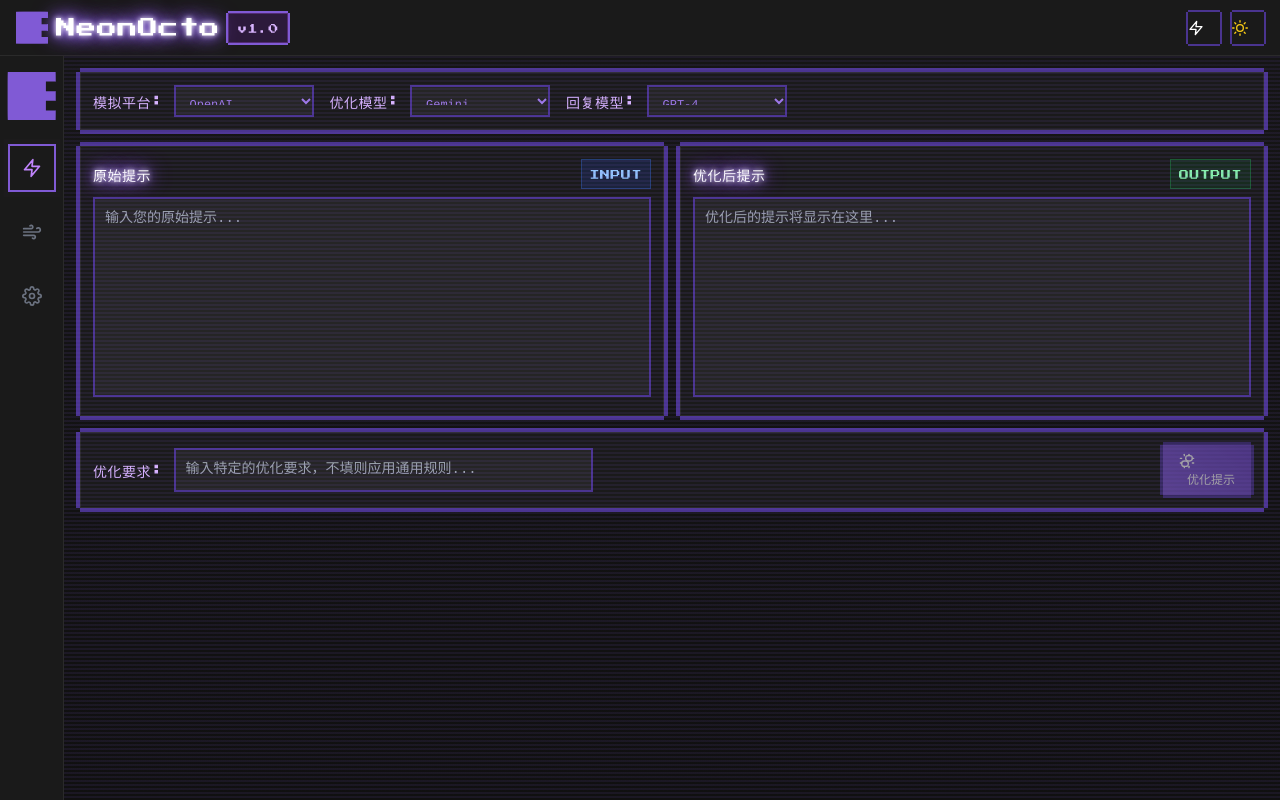
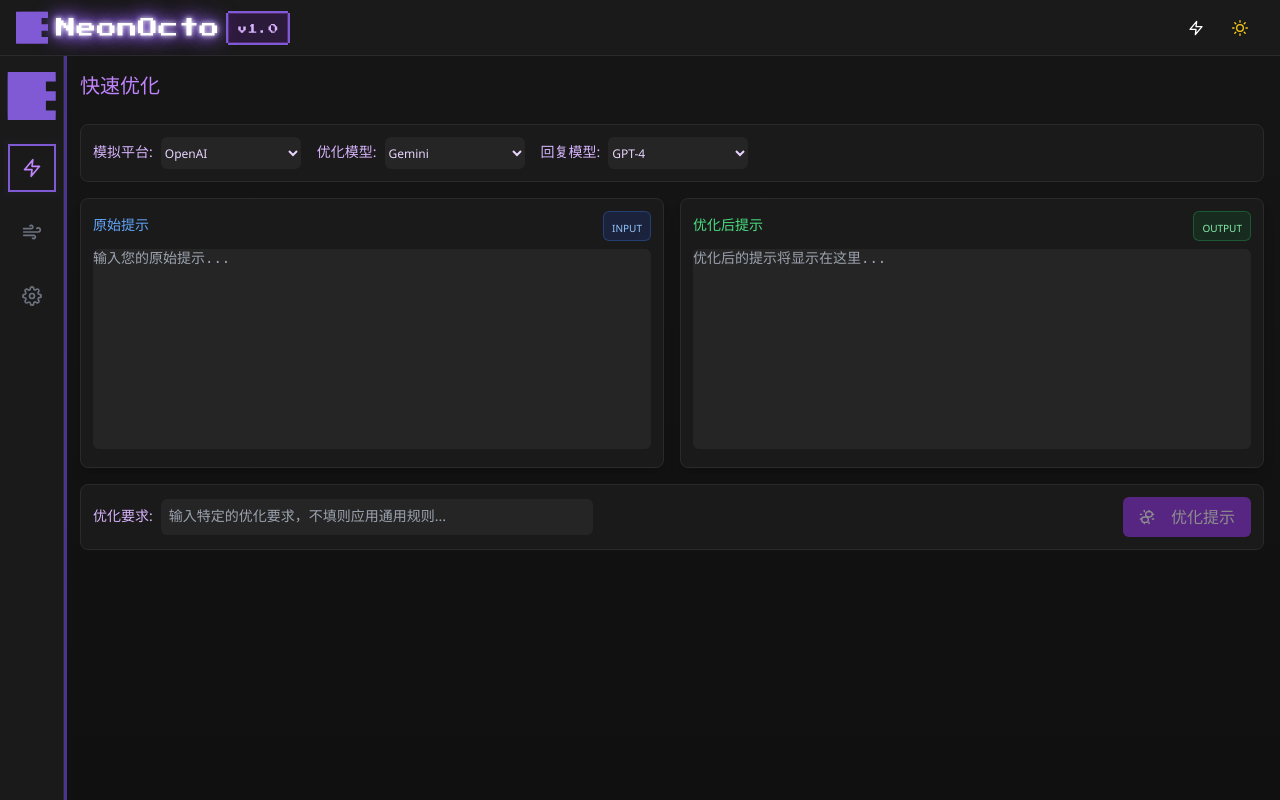
Before and after one commit to xyzbit/NeonOcto, a Vue app: page /optimization/quick in a window 1280 px wide. Built offline with nearby package versions, Linux system fonts and the light colour scheme.

Commit message:
更新依赖版本，调整样式格式，优化组件结构，增强代码可读性。

```diff
--- a/package.json
+++ b/package.json
@@ -26,6 +26,6 @@
     "@vue/tsconfig": "^0.7.0",
     "typescript": "~5.8.3",
     "vite": "^6.3.5",
-    "vue-tsc": "^2.2.8"
+    "vue-tsc": "^2.2.10"
   }
 }
--- a/src/components/QuickOptimization.vue
+++ b/src/components/QuickOptimization.vue
@@ -1,13 +1,18 @@
 <template>
-  <div class="h-full flex flex-col p-4 overflow-auto bg-gradient-to-b from-[#151515] to-[#101010] dark:from-[#0d0d0d] dark:to-[#080808] pixel-scan">
+  <div
+    class="h-full flex flex-col p-4 overflow-auto bg-gradient-to-b from-[#151515] to-[#101010] dark:from-[#0d0d0d] dark:to-[#080808]">
+    <!-- 添加页面标题 -->
+    <div class="flex items-center mb-6">
+      <h2 class="text-xl text-purple-400">快速优化</h2>
+    </div>
+
     <!-- 平台和模型选择栏 -->
-    <div class="flex items-center gap-4 mb-4 p-3 bg-[#1a1a1a] dark:bg-[#121212] border border-[#2a2a2a] dark:border-[#333333] pixel-card">
+    <div
+      class="flex items-center gap-4 mb-4 p-3 bg-[#1a1a1a] dark:bg-[#121212] border border-[#2a2a2a] dark:border-[#333333] rounded-lg">
       <div class="flex items-center gap-2">
-        <span class="text-sm text-purple-300 pixel-font">模拟平台:</span>
-        <select
-          v-model="selectedPlatform"
-          class="w-[140px] h-8 text-xs bg-[#252525] border-[#333333] text-purple-200 rounded-none pixel-input"
-        >
+        <span class="text-sm text-purple-300">模拟平台:</span>
+        <select v-model="selectedPlatform"
+          class="w-[140px] h-8 text-xs bg-[#252525] border-[#333333] text-purple-200 rounded-md">
           <option value="openai">OpenAI</option>
           <option value="anthropic">Anthropic</option>
           <option value="google">Google</option>
@@ -15,11 +20,9 @@
       </div>
 
       <div class="flex items-center gap-2">
-        <span class="text-sm text-purple-300 pixel-font">优化模型:</span>
-        <select
-          v-model="optimizationModel"
-          class="w-[140px] h-8 text-xs bg-[#252525] border-[#333333] text-purple-200 rounded-none pixel-input"
-        >
+        <span class="text-sm text-purple-300">优化模型:</span>
+        <select v-model="optimizationModel"
+          class="w-[140px] h-8 text-xs bg-[#252525] border-[#333333] text-purple-200 rounded-md">
           <option value="gemini">Gemini</option>
           <option value="gpt4">GPT-4</option>
           <option value="claude">Claude</option>
@@ -27,11 +30,9 @@
       </div>
 
       <div class="flex items-center gap-2">
-        <span class="text-sm text-purple-300 pixel-font">回复模型:</span>
-        <select
-          v-model="responseModel"
-          class="w-[140px] h-8 text-xs bg-[#252525] border-[#333333] text-purple-200 rounded-none pixel-input"
-        >
+        <span class="text-sm text-purple-300">回复模型:</span>
+        <select v-model="responseModel"
+          class="w-[140px] h-8 text-xs bg-[#252525] border-[#333333] text-purple-200 rounded-md">
           <option value="gpt4">GPT-4</option>
           <option value="gpt35">GPT-3.5</option>
           <option value="claude">Claude</option>
@@ -43,41 +44,34 @@
     <!-- 提示词编辑区域 -->
     <div class="grid grid-cols-2 gap-4 mb-4">
       <!-- 原始提示 -->
-      <div class="border border-[#2a2a2a] dark:border-[#333333] bg-[#1a1a1a] dark:bg-[#121212] shadow-lg rounded-none pixel-card">
+      <div class="border border-[#2a2a2a] dark:border-[#333333] bg-[#1a1a1a] dark:bg-[#121212] shadow-lg rounded-lg">
         <div class="p-3">
           <div class="flex justify-between items-center mb-2">
-            <h3 class="text-sm text-blue-400 pixel-font neon-text">原始提示</h3>
-            <div class="bg-blue-900/30 border border-blue-500/30 px-2 py-0.5 rounded-none">
-              <span class="text-[10px] text-blue-300 pixel-font">INPUT</span>
+            <h3 class="text-sm text-blue-400">原始提示</h3>
+            <div class="bg-blue-900/30 border border-blue-500/30 px-2 py-0.5 rounded-md">
+              <span class="text-[10px] text-blue-300">INPUT</span>
             </div>
           </div>
-          <textarea
-            v-model="originalPrompt"
-            placeholder="输入您的原始提示..."
-            class="min-h-[200px] w-full text-sm bg-[#252525] border-[#333333] text-blue-200 font-mono resize-none focus:ring-blue-500/50 focus:border-blue-500/50 rounded-none pixel-input"
-          ></textarea>
+          <textarea v-model="originalPrompt" placeholder="输入您的原始提示..."
+            class="min-h-[200px] w-full text-sm bg-[#252525] border-[#333333] text-blue-200 font-mono resize-none focus:ring-blue-500/50 focus:border-blue-500/50 rounded-md"></textarea>
         </div>
       </div>
 
       <!-- 优化后提示 -->
-      <div class="border border-[#2a2a2a] dark:border-[#333333] bg-[#1a1a1a] dark:bg-[#121212] shadow-lg rounded-none pixel-card">
+      <div class="border border-[#2a2a2a] dark:border-[#333333] bg-[#1a1a1a] dark:bg-[#121212] shadow-lg rounded-lg">
         <div class="p-3">
           <div class="flex justify-between items-center mb-2">
-            <h3 class="text-sm text-green-400 pixel-font neon-text">优化后提示</h3>
-            <div class="bg-green-900/30 border border-green-500/30 px-2 py-0.5 rounded-none">
-              <span class="text-[10px] text-green-300 pixel-font">OUTPUT</span>
+            <h3 class="text-sm text-green-400">优化后提示</h3>
+            <div class="bg-green-900/30 border border-green-500/30 px-2 py-0.5 rounded-md">
+              <span class="text-[10px] text-green-300">OUTPUT</span>
             </div>
           </div>
-          <textarea
-            v-model="optimizedPrompt"
-            placeholder="优化后的提示将显示在这里..."
-            readonly
-            class="min-h-[200px] w-full text-sm bg-[#252525] border-[#333333] text-green-200 font-mono resize-none focus:ring-green-500/50 focus:border-green-500/50 rounded-none pixel-input"
-          ></textarea>
+          <textarea v-model="optimizedPrompt" placeholder="优化后的提示将显示在这里..." readonly
+            class="min-h-[200px] w-full text-sm bg-[#252525] border-[#333333] text-green-200 font-mono resize-none focus:ring-green-500/50 focus:border-green-500/50 rounded-md"></textarea>
 
           <div v-if="optimizedPrompt" class="mt-4">
-            <div class="text-sm text-green-400 pixel-font">应用的优化要求</div>
-            <div class="text-xs bg-[#252525] p-2 rounded-none border border-[#333333] text-green-200 font-mono pixel-input">
+            <div class="text-sm text-green-400">应用的优化要求</div>
+            <div class="text-xs bg-[#252525] p-2 rounded-md border border-[#333333] text-green-200 font-mono">
               {{ optimizationRequirements || "应用通用优化规则" }}
             </div>
           </div>
@@ -86,30 +80,28 @@
     </div>
 
     <!-- 优化控制区域 -->
-    <div class="flex justify-between items-center mb-4 p-3 bg-[#1a1a1a] dark:bg-[#121212] border border-[#2a2a2a] dark:border-[#333333] rounded-none pixel-card">
+    <div
+      class="flex justify-between items-center mb-4 p-3 bg-[#1a1a1a] dark:bg-[#121212] border border-[#2a2a2a] dark:border-[#333333] rounded-lg">
       <div class="flex items-center gap-2 flex-1 max-w-[500px]">
-        <span class="text-sm text-purple-300 whitespace-nowrap pixel-font">优化要求:</span>
-        <input
-          v-model="optimizationRequirements"
-          placeholder="输入特定的优化要求，不填则应用通用规则..."
-          class="text-sm flex-1 bg-[#252525] border-[#333333] text-purple-200 rounded-none p-2 pixel-input"
-        />
+        <span class="text-sm text-purple-300 whitespace-nowrap">优化要求:</span>
+        <input v-model="optimizationRequirements" placeholder="输入特定的优化要求，不填则应用通用规则..."
+          class="text-sm flex-1 bg-[#252525] border-[#333333] text-purple-200 rounded-md p-2" />
       </div>
 
       <div class="flex gap-2">
-        <button
-          @click="handleOptimize"
-          :disabled="!originalPrompt || isOptimizing"
-          class="pixel-button"
-        >
+        <button @click="handleOptimize" :disabled="!originalPrompt || isOptimizing"
+          class="bg-purple-600 hover:bg-purple-700 text-white px-4 py-2 rounded-md flex items-center gap-2 disabled:opacity-50 disabled:cursor-not-allowed">
           <span v-if="isOptimizing" class="mr-2">
             <svg class="animate-spin h-4 w-4" xmlns="http://www.w3.org/2000/svg" fill="none" viewBox="0 0 24 24">
               <circle class="opacity-25" cx="12" cy="12" r="10" stroke="currentColor" stroke-width="4"></circle>
-              <path class="opacity-75" fill="currentColor" d="M4 12a8 8 0 018-8V0C5.373 0 0 5.373 0 12h4zm2 5.291A7.962 7.962 0 014 12H0c0 3.042 1.135 5.824 3 7.938l3-2.647z"></path>
+              <path class="opacity-75" fill="currentColor"
+                d="M4 12a8 8 0 018-8V0C5.373 0 0 5.373 0 12h4zm2 5.291A7.962 7.962 0 014 12H0c0 3.042 1.135 5.824 3 7.938l3-2.647z">
+              </path>
             </svg>
           </span>
           <span v-else class="mr-2">
-            <svg xmlns="http://www.w3.org/2000/svg" width="16" height="16" viewBox="0 0 24 24" fill="none" stroke="currentColor" stroke-width="2" stroke-linecap="round" stroke-linejoin="round">
+            <svg xmlns="http://www.w3.org/2000/svg" width="16" height="16" viewBox="0 0 24 24" fill="none"
+              stroke="currentColor" stroke-width="2" stroke-linecap="round" stroke-linejoin="round">
               <path d="M15 4V2"></path>
               <path d="M15 22v-2"></path>
               <path d="M8 22v-2"></path>
@@ -125,12 +117,10 @@
           {{ isOptimizing ? '优化中...' : '优化提示' }}
         </button>
 
-        <button
-          v-if="optimizedPrompt"
-          @click="continueOptimization"
-          class="pixel-button"
-        >
-          <svg xmlns="http://www.w3.org/2000/svg" width="16" height="16" viewBox="0 0 24 24" fill="none" stroke="currentColor" stroke-width="2" stroke-linecap="round" stroke-linejoin="round" class="mr-2">
+        <button v-if="optimizedPrompt" @click="continueOptimization"
+          class="bg-purple-600 hover:bg-purple-700 text-white px-4 py-2 rounded-md flex items-center gap-2">
+          <svg xmlns="http://www.w3.org/2000/svg" width="16" height="16" viewBox="0 0 24 24" fill="none"
+            stroke="currentColor" stroke-width="2" stroke-linecap="round" stroke-linejoin="round" class="mr-2">
             <polyline points="17 1 21 5 17 9"></polyline>
             <path d="M3 11V9a4 4 0 0 1 4-4h14"></path>
             <polyline points="7 23 3 19 7 15"></polyline>
@@ -142,36 +132,34 @@
     </div>
 
     <!-- 测试区域 -->
-    <div v-if="optimizedPrompt" class="border border-[#2a2a2a] dark:border-[#333333] bg-[#1a1a1a] dark:bg-[#121212] shadow-lg rounded-none p-3 pixel-card">
+    <div v-if="optimizedPrompt"
+      class="border border-[#2a2a2a] dark:border-[#333333] bg-[#1a1a1a] dark:bg-[#121212] shadow-lg rounded-lg p-3">
       <div class="flex justify-between items-center mb-3">
-        <h3 class="text-purple-400 pixel-font neon-text">测试问题</h3>
-        <div class="bg-purple-900/30 border border-purple-500/30 px-2 py-0.5 rounded-none">
-          <span class="text-[10px] text-purple-300 pixel-font">TEST</span>
+        <h3 class="text-purple-400">测试问题</h3>
+        <div class="bg-purple-900/30 border border-purple-500/30 px-2 py-0.5 rounded-md">
+          <span class="text-[10px] text-purple-300">TEST</span>
         </div>
       </div>
 
       <div class="mb-4">
-        <textarea
-          v-model="testQuestion"
-          placeholder="输入测试问题来比较优化前后的回复效果..."
-          class="w-full h-20 text-sm bg-[#252525] border-[#333333] text-purple-200 font-mono resize-none rounded-none p-2 pixel-input"
-        ></textarea>
+        <textarea v-model="testQuestion" placeholder="输入测试问题来比较优化前后的回复效果..."
+          class="w-full h-20 text-sm bg-[#252525] border-[#333333] text-purple-200 font-mono resize-none rounded-md p-2"></textarea>
       </div>
 
       <div class="flex justify-center mb-4">
-        <button
-          @click="handleCompare"
-          :disabled="!testQuestion || isComparing"
-          class="pixel-button"
-        >
+        <button @click="handleCompare" :disabled="!testQuestion || isComparing"
+          class="bg-purple-600 hover:bg-purple-700 text-white px-4 py-2 rounded-md flex items-center gap-2 disabled:opacity-50 disabled:cursor-not-allowed">
           <span v-if="isComparing" class="mr-2">
             <svg class="animate-spin h-4 w-4" xmlns="http://www.w3.org/2000/svg" fill="none" viewBox="0 0 24 24">
               <circle class="opacity-25" cx="12" cy="12" r="10" stroke="currentColor" stroke-width="4"></circle>
-              <path class="opacity-75" fill="currentColor" d="M4 12a8 8 0 018-8V0C5.373 0 0 5.373 0 12h4zm2 5.291A7.962 7.962 0 014 12H0c0 3.042 1.135 5.824 3 7.938l3-2.647z"></path>
+              <path class="opacity-75" fill="currentColor"
+                d="M4 12a8 8 0 018-8V0C5.373 0 0 5.373 0 12h4zm2 5.291A7.962 7.962 0 014 12H0c0 3.042 1.135 5.824 3 7.938l3-2.647z">
+              </path>
             </svg>
           </span>
           <span v-else class="mr-2">
-            <svg xmlns="http://www.w3.org/2000/svg" class="h-4 w-4" width="24" height="24" viewBox="0 0 24 24" fill="none" stroke="currentColor" stroke-width="2" stroke-linecap="round" stroke-linejoin="round">
+            <svg xmlns="http://www.w3.org/2000/svg" class="h-4 w-4" width="24" height="24" viewBox="0 0 24 24"
+              fill="none" stroke="currentColor" stroke-width="2" stroke-linecap="round" stroke-linejoin="round">
               <polyline points="8 9 12 5 16 9"></polyline>
               <line x1="12" y1="5" x2="12" y2="19"></line>
             </svg>
@@ -183,94 +171,96 @@
       <!-- 对比结果区域 -->
       <div v-if="originalResponse || optimizedResponse" class="grid grid-cols-2 gap-4">
         <!-- 原始提示回复 -->
-        <div class="border border-[#333333] rounded-none p-3 pixel-card">
+        <div class="border border-[#333333] rounded-lg p-3">
           <div class="flex justify-between items-center mb-2">
-            <h4 class="text-blue-400 pixel-font neon-text">原始提示回复</h4>
+            <h4 class="text-blue-400">原始提示回复</h4>
             <div class="flex items-center gap-1">
-              <button
-                @click="setResponseFeedback('original', 'thumbsUp', !originalThumbsUp)"
-                :class="[
-                  'h-6 w-6 rounded-none flex items-center justify-center',
-                  originalThumbsUp ? 'bg-blue-900/30 text-blue-400' : 'text-gray-500 hover:text-blue-400'
-                ]"
-              >
-                <svg xmlns="http://www.w3.org/2000/svg" class="h-4 w-4" viewBox="0 0 24 24" fill="none" stroke="currentColor" stroke-width="2" stroke-linecap="round" stroke-linejoin="round">
-                  <path d="M14 9V5a3 3 0 0 0-3-3l-4 9v11h11.28a2 2 0 0 0 2-1.7l1.38-9a2 2 0 0 0-2-2.3zM7 22H4a2 2 0 0 1-2-2v-7a2 2 0 0 1 2-2h3"></path>
+              <button @click="setResponseFeedback('original', 'thumbsUp', !originalThumbsUp)" :class="[
+                'h-6 w-6 rounded-md flex items-center justify-center',
+                originalThumbsUp ? 'bg-blue-900/30 text-blue-400' : 'text-gray-500 hover:text-blue-400'
+              ]">
+                <svg xmlns="http://www.w3.org/2000/svg" class="h-4 w-4" viewBox="0 0 24 24" fill="none"
+                  stroke="currentColor" stroke-width="2" stroke-linecap="round" stroke-linejoin="round">
+                  <path
+                    d="M14 9V5a3 3 0 0 0-3-3l-4 9v11h11.28a2 2 0 0 0 2-1.7l1.38-9a2 2 0 0 0-2-2.3zM7 22H4a2 2 0 0 1-2-2v-7a2 2 0 0 1 2-2h3">
+                  </path>
                 </svg>
               </button>
-              <button
-                @click="setResponseFeedback('original', 'thumbsDown', !originalThumbsDown)"
-                :class="[
-                  'h-6 w-6 rounded-none flex items-center justify-center',
-                  originalThumbsDown ? 'bg-red-900/30 text-red-400' : 'text-gray-500 hover:text-red-400'
-                ]"
-              >
-                <svg xmlns="http://www.w3.org/2000/svg" class="h-4 w-4" viewBox="0 0 24 24" fill="none" stroke="currentColor" stroke-width="2" stroke-linecap="round" stroke-linejoin="round">
-                  <path d="M10 15v4a3 3 0 0 0 3 3l4-9V2H5.72a2 2 0 0 0-2 1.7l-1.38 9a2 2 0 0 0 2 2.3zm7-13h2.67A2.31 2.31 0 0 1 22 4v7a2.31 2.31 0 0 1-2.33 2H17"></path>
+              <button @click="setResponseFeedback('original', 'thumbsDown', !originalThumbsDown)" :class="[
+                'h-6 w-6 rounded-md flex items-center justify-center',
+                originalThumbsDown ? 'bg-red-900/30 text-red-400' : 'text-gray-500 hover:text-red-400'
+              ]">
+                <svg xmlns="http://www.w3.org/2000/svg" class="h-4 w-4" viewBox="0 0 24 24" fill="none"
+                  stroke="currentColor" stroke-width="2" stroke-linecap="round" stroke-linejoin="round">
+                  <path
+                    d="M10 15v4a3 3 0 0 0 3 3l4-9V2H5.72a2 2 0 0 0-2 1.7l-1.38 9a2 2 0 0 0 2 2.3zm7-13h2.67A2.31 2.31 0 0 1 22 4v7a2.31 2.31 0 0 1-2.33 2H17">
+                  </path>
                 </svg>
               </button>
             </div>
           </div>
           <div v-if="isComparing && !originalResponse" class="flex justify-center items-center h-32">
-            <svg class="animate-spin h-5 w-5 text-blue-400" xmlns="http://www.w3.org/2000/svg" fill="none" viewBox="0 0 24 24">
+            <svg class="animate-spin h-5 w-5 text-blue-400" xmlns="http://www.w3.org/2000/svg" fill="none"
+              viewBox="0 0 24 24">
               <circle class="opacity-25" cx="12" cy="12" r="10" stroke="currentColor" stroke-width="4"></circle>
-              <path class="opacity-75" fill="currentColor" d="M4 12a8 8 0 018-8V0C5.373 0 0 5.373 0 12h4zm2 5.291A7.962 7.962 0 014 12H0c0 3.042 1.135 5.824 3 7.938l3-2.647z"></path>
+              <path class="opacity-75" fill="currentColor"
+                d="M4 12a8 8 0 018-8V0C5.373 0 0 5.373 0 12h4zm2 5.291A7.962 7.962 0 014 12H0c0 3.042 1.135 5.824 3 7.938l3-2.647z">
+              </path>
             </svg>
           </div>
-          <div v-else class="text-sm text-blue-200 whitespace-pre-line pixel-input p-3">{{ originalResponse }}</div>
+          <div v-else class="text-sm text-blue-200 whitespace-pre-line bg-[#252525] p-3 rounded-md">{{ originalResponse
+          }}</div>
 
           <div v-if="originalThumbsDown" class="mt-2">
-            <textarea
-              v-model="originalFeedback"
-              placeholder="请提供改进建议..."
-              class="w-full h-20 resize-none bg-[#1f1f1f] border-[#333333] text-red-200 font-mono p-2 text-sm rounded-none pixel-input"
-            ></textarea>
+            <textarea v-model="originalFeedback" placeholder="请提供改进建议..."
+              class="w-full h-20 resize-none bg-[#1f1f1f] border-[#333333] text-red-200 font-mono p-2 text-sm rounded-md"></textarea>
           </div>
         </div>
 
         <!-- 优化后提示回复 -->
-        <div class="border border-[#333333] rounded-none p-3 pixel-card">
+        <div class="border border-[#333333] rounded-lg p-3">
           <div class="flex justify-between items-center mb-2">
-            <h4 class="text-green-400 pixel-font neon-text">优化后提示回复</h4>
+            <h4 class="text-green-400">优化后提示回复</h4>
             <div class="flex items-center gap-1">
-              <button
-                @click="setResponseFeedback('optimized', 'thumbsUp', !optimizedThumbsUp)"
-                :class="[
-                  'h-6 w-6 rounded-none flex items-center justify-center',
-                  optimizedThumbsUp ? 'bg-green-900/30 text-green-400' : 'text-gray-500 hover:text-green-400'
-                ]"
-              >
-                <svg xmlns="http://www.w3.org/2000/svg" class="h-4 w-4" viewBox="0 0 24 24" fill="none" stroke="currentColor" stroke-width="2" stroke-linecap="round" stroke-linejoin="round">
-                  <path d="M14 9V5a3 3 0 0 0-3-3l-4 9v11h11.28a2 2 0 0 0 2-1.7l1.38-9a2 2 0 0 0-2-2.3zM7 22H4a2 2 0 0 1-2-2v-7a2 2 0 0 1 2-2h3"></path>
+              <button @click="setResponseFeedback('optimized', 'thumbsUp', !optimizedThumbsUp)" :class="[
+                'h-6 w-6 rounded-md flex items-center justify-center',
+                optimizedThumbsUp ? 'bg-green-900/30 text-green-400' : 'text-gray-500 hover:text-green-400'
+              ]">
+                <svg xmlns="http://www.w3.org/2000/svg" class="h-4 w-4" viewBox="0 0 24 24" fill="none"
+                  stroke="currentColor" stroke-width="2" stroke-linecap="round" stroke-linejoin="round">
+                  <path
+                    d="M14 9V5a3 3 0 0 0-3-3l-4 9v11h11.28a2 2 0 0 0 2-1.7l1.38-9a2 2 0 0 0-2-2.3zM7 22H4a2 2 0 0 1-2-2v-7a2 2 0 0 1 2-2h3">
+                  </path>
                 </svg>
               </button>
-              <button
-                @click="setResponseFeedback('optimized', 'thumbsDown', !optimizedThumbsDown)"
-                :class="[
-                  'h-6 w-6 rounded-none flex items-center justify-center',
-                  optimizedThumbsDown ? 'bg-red-900/30 text-red-400' : 'text-gray-500 hover:text-red-400'
-                ]"
-              >
-                <svg xmlns="http://www.w3.org/2000/svg" class="h-4 w-4" viewBox="0 0 24 24" fill="none" stroke="currentColor" stroke-width="2" stroke-linecap="round" stroke-linejoin="round">
-                  <path d="M10 15v4a3 3 0 0 0 3 3l4-9V2H5.72a2 2 0 0 0-2 1.7l-1.38 9a2 2 0 0 0 2 2.3zm7-13h2.67A2.31 2.31 0 0 1 22 4v7a2.31 2.31 0 0 1-2.33 2H17"></path>
+              <button @click="setResponseFeedback('optimized', 'thumbsDown', !optimizedThumbsDown)" :class="[
+                'h-6 w-6 rounded-md flex items-center justify-center',
+                optimizedThumbsDown ? 'bg-red-900/30 text-red-400' : 'text-gray-500 hover:text-red-400'
+              ]">
+                <svg xmlns="http://www.w3.org/2000/svg" class="h-4 w-4" viewBox="0 0 24 24" fill="none"
+                  stroke="currentColor" stroke-width="2" stroke-linecap="round" stroke-linejoin="round">
+                  <path
+                    d="M10 15v4a3 3 0 0 0 3 3l4-9V2H5.72a2 2 0 0 0-2 1.7l-1.38 9a2 2 0 0 0 2 2.3zm7-13h2.67A2.31 2.31 0 0 1 22 4v7a2.31 2.31 0 0 1-2.33 2H17">
+                  </path>
                 </svg>
               </button>
             </div>
           </div>
           <div v-if="isComparing && !optimizedResponse" class="flex justify-center items-center h-32">
-            <svg class="animate-spin h-5 w-5 text-green-400" xmlns="http://www.w3.org/2000/svg" fill="none" viewBox="0 0 24 24">
+            <svg class="animate-spin h-5 w-5 text-green-400" xmlns="http://www.w3.org/2000/svg" fill="none"
+              viewBox="0 0 24 24">
               <circle class="opacity-25" cx="12" cy="12" r="10" stroke="currentColor" stroke-width="4"></circle>
-              <path class="opacity-75" fill="currentColor" d="M4 12a8 8 0 018-8V0C5.373 0 0 5.373 0 12h4zm2 5.291A7.962 7.962 0 014 12H0c0 3.042 1.135 5.824 3 7.938l3-2.647z"></path>
+              <path class="opacity-75" fill="currentColor"
+                d="M4 12a8 8 0 018-8V0C5.373 0 0 5.373 0 12h4zm2 5.291A7.962 7.962 0 014 12H0c0 3.042 1.135 5.824 3 7.938l3-2.647z">
+              </path>
             </svg>
           </div>
-          <div v-else class="text-sm text-green-200 whitespace-pre-line pixel-input p-3">{{ optimizedResponse }}</div>
+          <div v-else class="text-sm text-green-200 whitespace-pre-line bg-[#252525] p-3 rounded-md">{{
+            optimizedResponse }}</div>
 
           <div v-if="optimizedThumbsDown" class="mt-2">
-            <textarea
-              v-model="optimizedFeedback"
-              placeholder="请提供改进建议..."
-              class="w-full h-20 resize-none bg-[#1f1f1f] border-[#333333] text-red-200 font-mono p-2 text-sm rounded-none pixel-input"
-            ></textarea>
+            <textarea v-model="optimizedFeedback" placeholder="请提供改进建议..."
+              class="w-full h-20 resize-none bg-[#1f1f1f] border-[#333333] text-red-200 font-mono p-2 text-sm rounded-md"></textarea>
           </div>
         </div>
       </div>
--- /dev/null
+++ b/src/shim.d.ts
@@ -0,0 +1,5 @@
+declare module '*.vue' {
+    import type { DefineComponent } from 'vue'
+    const component: DefineComponent<{}, {}, any>
+    export default component
+}
```
Also changed, not shown: jsconfig.json (added, +22 -0 lines), src/assets/pixel-style.css (+21 -11 lines), src/components/FineOptimization.vue (+85 -99 lines), src/components/HelloWorld.vue (+4 -8 lines), src/components/PixelHeader.vue (+12 -28 lines), src/views/Home.vue (+25 -16 lines), 1 other file (tests, documents, lock files or other folders).
